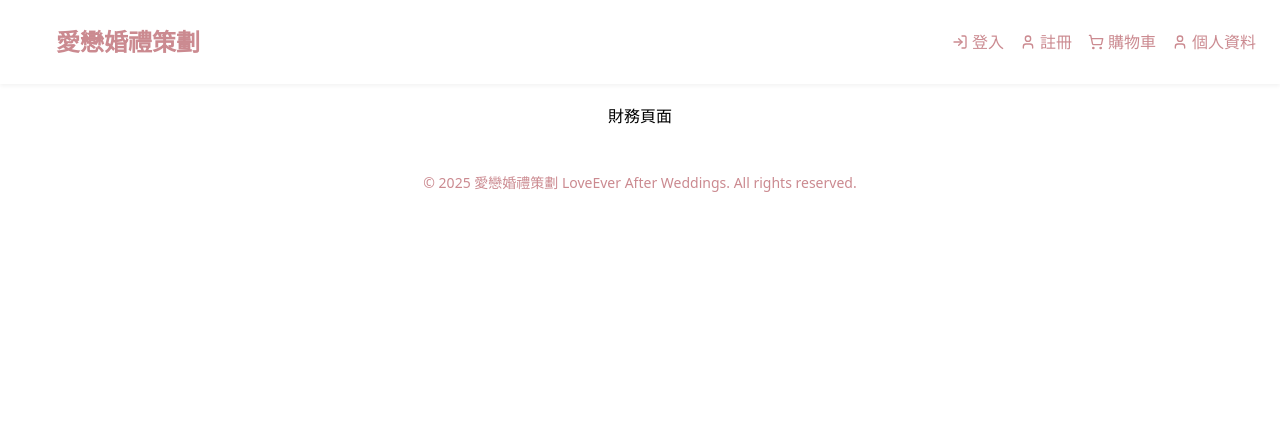
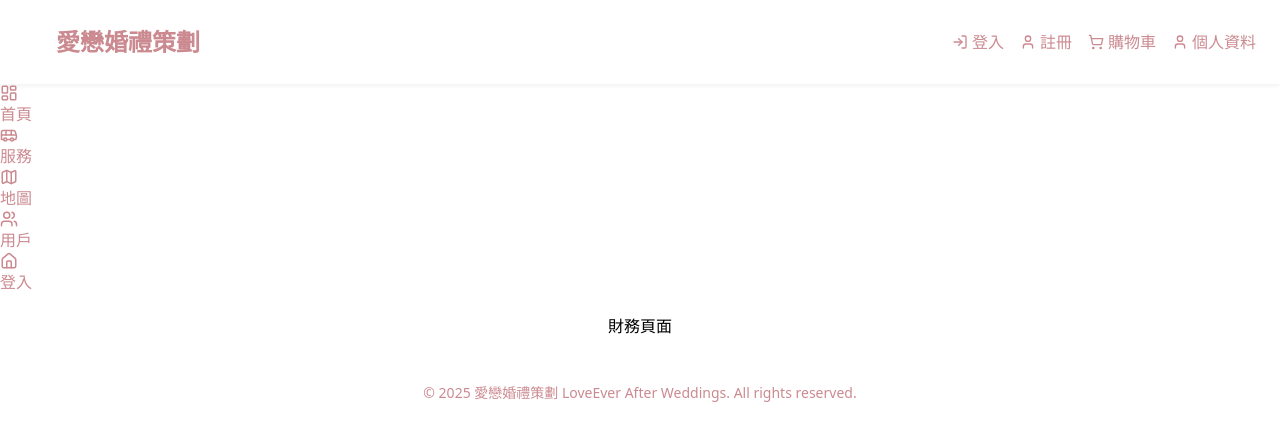
Before and after one commit to aihuaonce/se-end, a React (Vite) app: page /finance in a window 1280 px wide. Shown: the top 440 px of the page. Built offline with nearby package versions, Linux system fonts and the light colour scheme.

Commit message:
側邊欄長得很好看！！！！

```diff
--- a/src/App.jsx
+++ b/src/App.jsx
@@ -10,14 +10,21 @@ import LoginPage from './pages/LoginPage';
 import CustomerDetails from './pages/CustomerDetail';
 import RegisterPage from './pages/RegisterPage';
 import PersonDataPage from "./pages/PersonDataPage";
+
 import Header from './components/Header';
 import Footer from './components/Footer';
+import Sidebar from './components/Sidebar';
 
 function App() {
   return (
     <Router>
-      {<Header />}
-      <main style={{ flexGrow: 1 }}>
+      <div className="flex flex-col h-screen">
+        <Header />
+
+        <div className="flex flex-grow">
+          <Sidebar />
+
+          <main className="flex-grow p-4 overflow-y-auto">
             <Routes>
               <Route path="/" element={<HomePage />} />
               <Route path="/service" element={<ServicePage />} />
@@ -30,7 +37,10 @@ function App() {
               <Route path="/persondata" element={<PersonDataPage />} />
             </Routes>
           </main>
-      {<Footer />}
+        </div>
+
+        <Footer />
+      </div>
     </Router>
   );
 }
--- a/src/components/Sidebar.jsx
+++ b/src/components/Sidebar.jsx
@@ -0,0 +1,48 @@
+import { Home, LayoutDashboard, Bus, Map, Users } from "lucide-react";
+import { Link } from 'react-router-dom';
+
+export default function Sidebar() {
+  return (
+    <div className="h-screen w-64 bg-white flex flex-col" style={{ color: '#CB8A90' }}>
+
+      <nav className="flex-1 overflow-y-auto">
+        <ul className="space-y-1 p-2 text-sm">
+          <li className="p-2 rounded hover:bg-gray-100 flex items-center gap-2 cursor-pointer">
+            <Link to="/" className="flex items-center gap-2 w-full" style={{ color: '#CB8A90' }}>
+              <LayoutDashboard size={18} style={{ color: '#CB8A90' }}/>
+              <span>首頁</span>
+            </Link>
+          </li>
+
+          <li className="p-2 rounded hover:bg-gray-100 flex items-center gap-2 cursor-pointer">
+            <Link to="/service" className="flex items-center gap-2 w-full" style={{ color: '#CB8A90' }}>
+              <Bus size={18} style={{ color: '#CB8A90' }}/>
+              <span>服務</span>
+            </Link>
+          </li>
+
+          <li className="p-2 rounded hover:bg-gray-100 flex items-center gap-2 cursor-pointer">
+            <Link to="/map" className="flex items-center gap-2 w-full" style={{ color: '#CB8A90' }}>
+              <Map size={18} style={{ color: '#CB8A90' }}/>
+              <span>地圖</span>
+            </Link>
+          </li>
+
+          <li className="p-2 rounded hover:bg-gray-100 flex items-center gap-2 cursor-pointer">
+            <Link to="/users" className="flex items-center gap-2 w-full" style={{ color: '#CB8A90' }}>
+              <Users size={18} style={{ color: '#CB8A90' }}/>
+              <span>用戶</span>
+            </Link>
+          </li>
+
+          <li className="p-2 rounded hover:bg-gray-100 flex items-center gap-2 cursor-pointer">
+            <Link to="/login" className="flex items-center gap-2 w-full" style={{ color: '#CB8A90' }}>
+              <Home size={18} style={{ color: '#CB8A90' }}/>
+              <span>登入</span>
+            </Link>
+          </li>
+        </ul>
+      </nav>
+    </div>
+  );
+}
```
Lines whose indentation alone changed are shown as unchanged.
